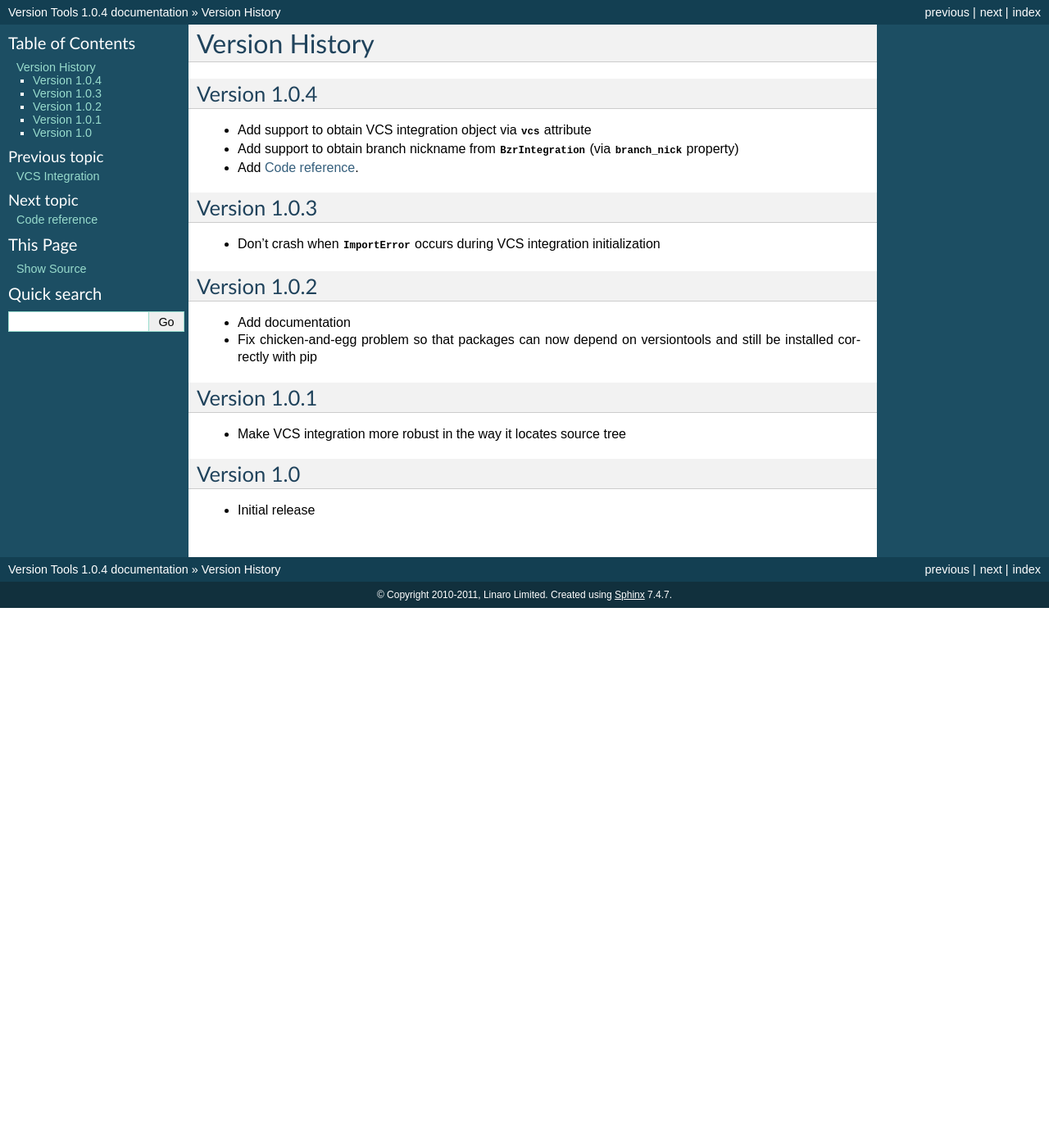
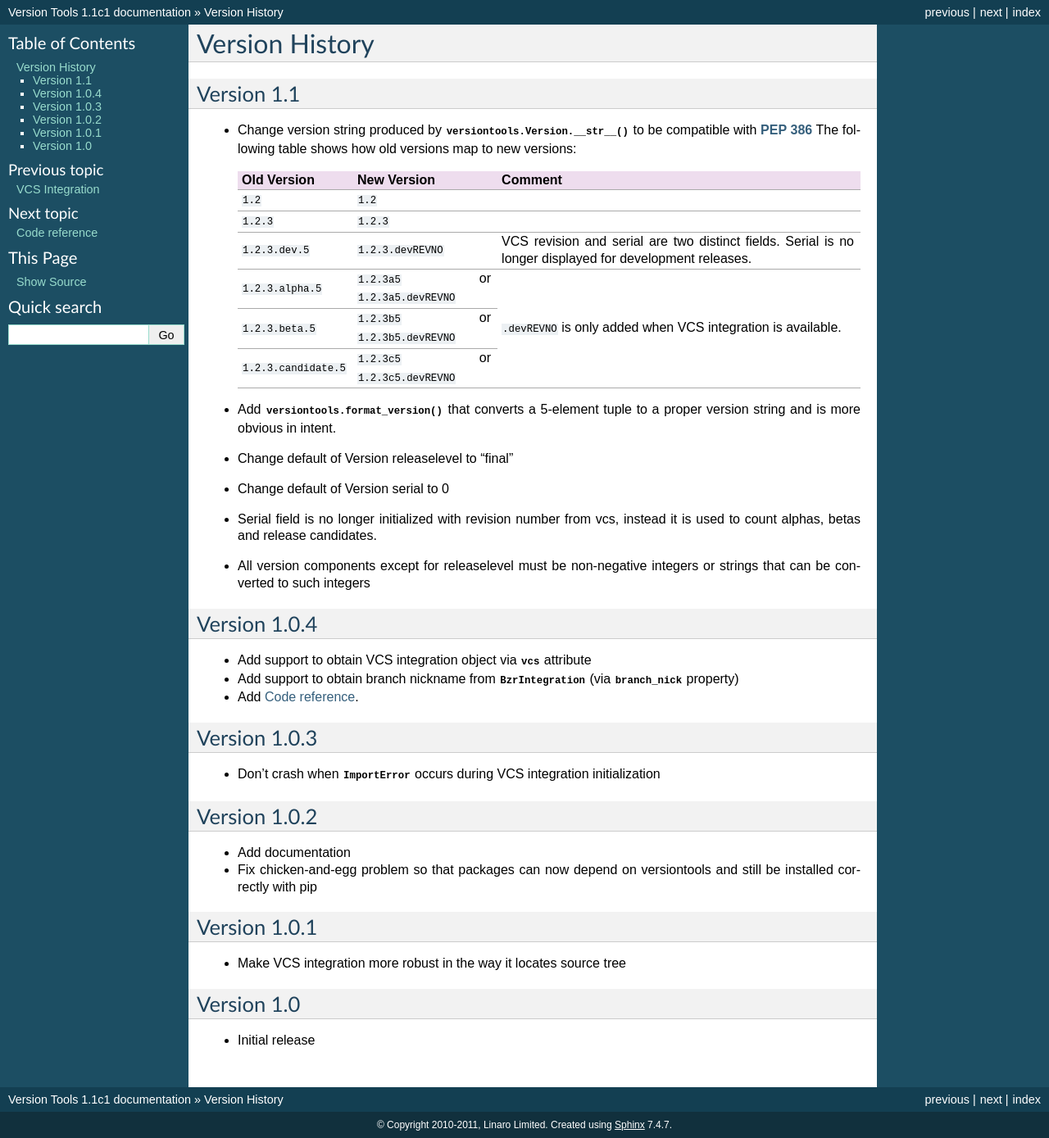
Before and after one commit to zyga/versiontools, a Sphinx documentation site: the page built from doc/changes.rst, in a window 1280 px wide. Shown: the whole page at 82% size. Built offline with Sphinx 7.4.7, drawn with Linux system fonts in a browser that asks for light colours; before the commit the page ends 900 px from its top, so only the background shows below that.

Commit message:
Update docs and code to 1.1c1

```diff
--- a/doc/changes.rst
+++ b/doc/changes.rst
@@ -1,5 +1,45 @@
 Version History
 ***************
+
+.. _version_1_1:
+
+Version 1.1
+===========
+
+* Change version string produced by
+  :meth:`versiontools.Version.__str__` to be compatible with :pep:`386`
+  The following table shows how old versions map to new versions:
+
+  +-----------------------+----------------------+--------------------------------+
+  | Old Version           | New Version          | Comment                        |
+  +=======================+======================+================================+
+  | ``1.2``               | ``1.2``              |                                |
+  +-----------------------+----------------------+--------------------------------+
+  | ``1.2.3``             | ``1.2.3``            |                                |
+  +-----------------------+----------------------+--------------------------------+
+  | ``1.2.3.dev.5``       | ``1.2.3.devREVNO``   | VCS revision and serial are    |
+  |                       |                      | two distinct fields. Serial    |
+  |                       |                      | is no longer displayed for     |
+  |                       |                      | development releases.          |
+  +-----------------------+----------------------+--------------------------------+
+  | ``1.2.3.alpha.5``     | ``1.2.3a5`` or       | ``.devREVNO`` is only added    |
+  |                       | ``1.2.3a5.devREVNO`` | when VCS integration is        |
+  +-----------------------+----------------------+ available.                     |
+  | ``1.2.3.beta.5``      | ``1.2.3b5`` or       |                                |
+  |                       | ``1.2.3b5.devREVNO`` |                                |
+  +-----------------------+----------------------+                                |
+  | ``1.2.3.candidate.5`` | ``1.2.3c5`` or       |                                |
+  |                       | ``1.2.3c5.devREVNO`` |                                |
+  +-----------------------+----------------------+--------------------------------+
+
+* Add :func:`versiontools.format_version` that converts a 5-element
+  tuple to a proper version string and is more obvious in intent.
+* Change default of Version releaselevel to "final"
+* Change default of Version serial to 0
+* Serial field is no longer initialized with revision number from vcs,
+  instead it is used to count alphas, betas and release candidates.
+* All version components except for releaselevel must be non-negative
+  integers or strings that can be converted to such integers
 
 .. _version_1_0_4:
 
--- a/doc/index.rst
+++ b/doc/index.rst
@@ -5,7 +5,7 @@ Version Tools Documentation
 .. automodule:: versiontools
 
 .. seealso:: To get started quickly see :ref:`usage`
-.. seealso:: See what's new in :ref:`version_1_0_4`
+.. seealso:: See what's new in :ref:`version_1_1`
 
 Features
 ========
@@ -14,7 +14,8 @@ Features
 * Get proper versioning of development snapshots coupled with your :abbr:`VCS
   (Version Control System)` (pluggable support for additional systems
   available)
-* Produce nice version strings for released files
+* Produce nice version strings for released files that are compliant
+  with :pep:`386`
 * Remain comparable as tuple of integers
 
 
--- a/doc/reference.rst
+++ b/doc/reference.rst
@@ -10,6 +10,11 @@ Version class
     :members:
 
 
+Utility functions
+^^^^^^^^^^^^^^^^^
+
+.. :func: versiontools.format_version
+
 Bazaar Integration
 ^^^^^^^^^^^^^^^^^^
 
--- a/setup.py
+++ b/setup.py
@@ -35,11 +35,12 @@ setup(
     [versiontools.vcs_integration]
     bzr = versiontools.bzr_support:BzrIntegration
     """,
-    classifiers=[
+    classifiers = [
         "Development Status :: 4 - Beta",
         "Intended Audience :: Developers",
         "License :: OSI Approved :: GNU Library or Lesser General Public License (LGPL)",
         "Operating System :: OS Independent",
         "Programming Language :: Python :: 2.6",
     ],
+    zip_safe = True
 )
```
Also changed, not shown: doc/usage.rst (+8 -4 lines), versiontools/__init__.py (+48 -20 lines).
